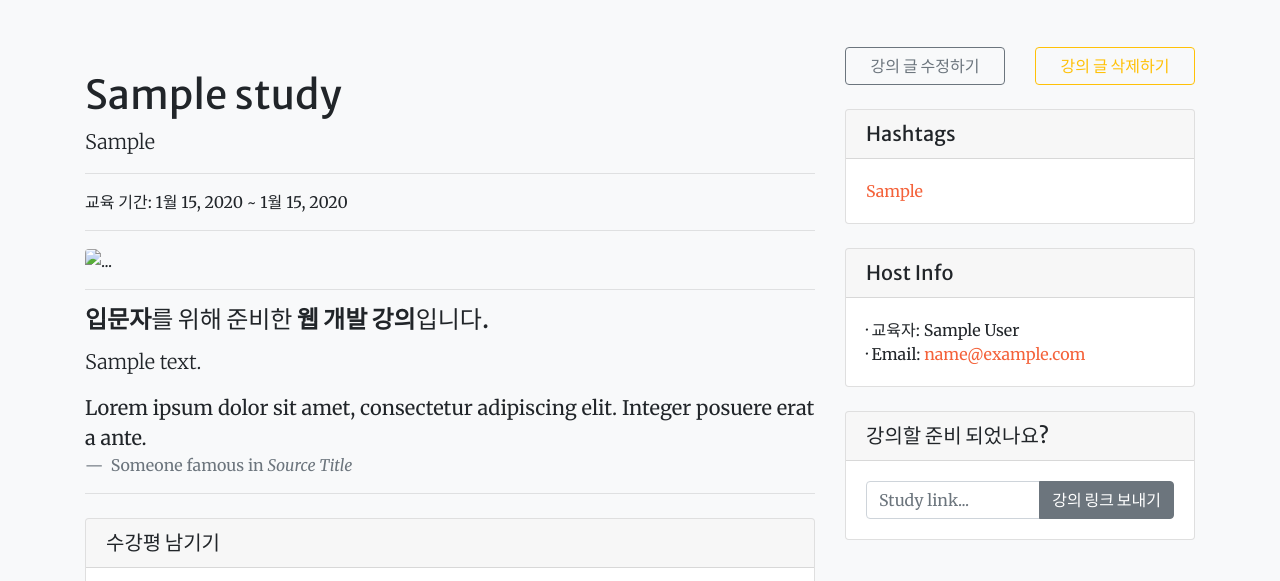
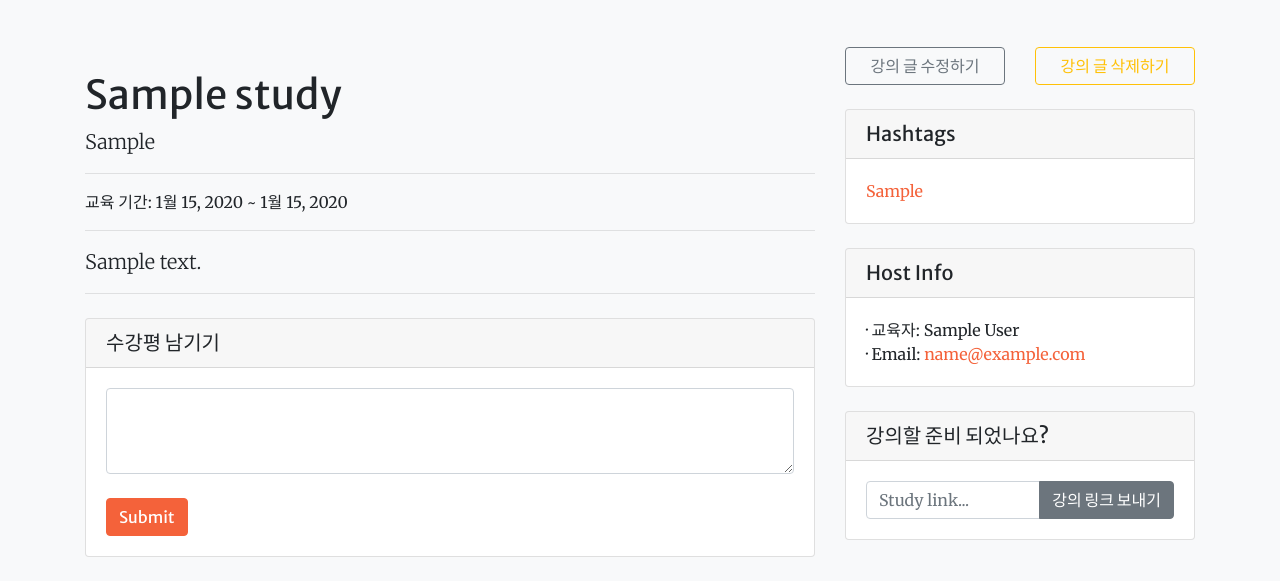
Before and after one commit to ningpop/SOEMS, a Django app: page /study/detail/1/ in a window 1280 px wide. Shown: the part 338-919 px from the top of the page. Run offline with Django 3.2, Linux system fonts and the light colour scheme; a user stored in the database is signed in; tables that the repository leaves empty hold one stand-in row (values such as "Sample post"); parts of the project's set-up code (start-up, migrations or seed data) failed here and were passed over; some libraries are stand-ins or nearby versions.

Commit message:
🚑️[HOTFIX] detail, list 페이지 필요없는 부분 삭제

```diff
--- a/study/templates/study_detail.html
+++ b/study/templates/study_detail.html
@@ -52,20 +52,20 @@ SOEMS - 강의 | {{ study.title }}
                 <p>교육 기간: {{ study.start_date }} ~ {{ study.end_date }}</p>
                 <hr>
                 <!-- Preview image-->
-                <img class="img-fluid rounded" src="https://via.placeholder.com/900x300" alt="...">
-                <hr>
-                <h4 class="card-title"><strong>입문자</strong>를 위해 준비한 <strong>웹 개발 강의</strong>입니다.</h4>
+                <!-- <img class="img-fluid rounded" src="https://via.placeholder.com/900x300" alt="...">
+                <hr> -->
+                <!-- <h4 class="card-title"><strong>입문자</strong>를 위해 준비한 <strong>웹 개발 강의</strong>입니다.</h4> -->
                 <!-- Post content-->
                 <p class="lead">{{ study.content }}</p>
 
-                <blockquote class="blockquote">
+                <!-- <blockquote class="blockquote">
                     <p class="mb-0">Lorem ipsum dolor sit amet, consectetur adipiscing elit. Integer posuere erat a
                         ante.</p>
                     <footer class="blockquote-footer">
                         Someone famous in
                         <cite title="Source Title">Source Title</cite>
                     </footer>
-                </blockquote>
+                </blockquote> -->
                 <hr>
                 <!-- Comments form-->
                 {% if user.is_authenticated %}
--- a/study/templates/study_list.html
+++ b/study/templates/study_list.html
@@ -46,7 +46,7 @@ SOEMS - 전체 강의 목록
             <div class="col-lg-4 col-sm-6 mb-4">
                 <div class="card h-100">
                     <a href="{% url 'study_detail' study.id %}">
-                        <img class="card-img-top" src="https://via.placeholder.com/700x400" alt="...">
+                        <!-- <img class="card-img-top" src="https://via.placeholder.com/700x400" alt="..."> -->
                     </a>
                     <div class="card-body">
                         <h5 class="card-title"><a href="{% url 'study_detail' study.id %}">{{ study.title }}</a>
```
